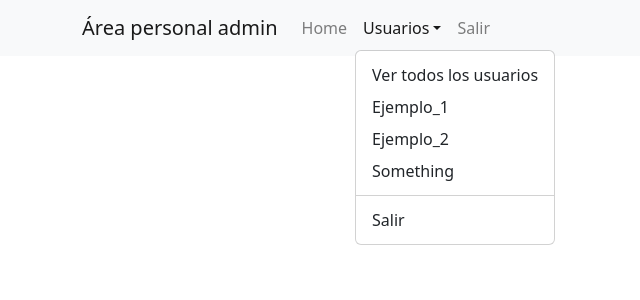
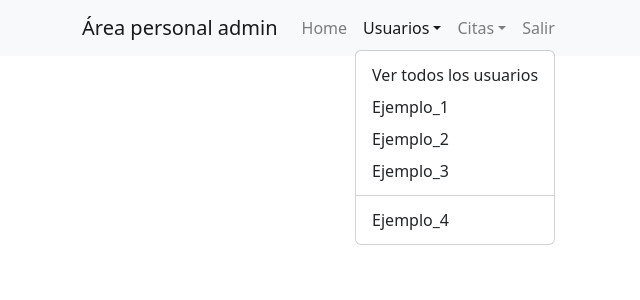
Before and after one commit to garciarodriguezprogrammer/Color_Tattoo_Frontend, a React (Vite) app: page /profileAdmin in a window 1280 px wide. Both pictures are taken after a click on the button "Usuarios". Shown: the top 300 px of the page, without its empty margins (0-640 px from the left). Built offline with nearby package versions, Linux system fonts and the light colour scheme.

Commit message:
Se ha mejorado el CSS de la vista MyAppointments desde el perfil de usuarios para que la posición de las tarjetas se adapten al tamaño del la pantalla

```diff
--- a/src/Components/NavBar/adminNavBar.jsx
+++ b/src/Components/NavBar/adminNavBar.jsx
@@ -20,12 +20,16 @@ export const AdminNavBar = () => {
               <NavDropdown.Item href="#action/3.2">
                 Ejemplo_2
               </NavDropdown.Item>
-              <NavDropdown.Item href="#action/3.3">Something</NavDropdown.Item>
+              <NavDropdown.Item href="#action/3.3">Ejemplo_3</NavDropdown.Item>
               <NavDropdown.Divider />
-              <NavDropdown.Item href="home">
-                Salir
+              <NavDropdown.Item href="#home">
+                Ejemplo_4
               </NavDropdown.Item>
             </NavDropdown>
+            <NavDropdown title="Citas" id="basic-nav-dropdown">
+              <NavDropdown.Item href="#users">Ver todas las citas</NavDropdown.Item>
+            </NavDropdown>
+
             <Nav.Link href="salir">Salir</Nav.Link>
           </Nav>
         </Navbar.Collapse>
--- a/src/pages/MyAppiontments/MyAppointments.css
+++ b/src/pages/MyAppiontments/MyAppointments.css
@@ -0,0 +1,7 @@
+.citasContainer{
+    display: flex;
+    justify-content: center;
+    flex-direction: row;
+    width: 100%;
+    flex-wrap: wrap;
+}
--- a/src/pages/MyAppiontments/MyAppointments.jsx
+++ b/src/pages/MyAppiontments/MyAppointments.jsx
@@ -2,6 +2,7 @@ import { useEffect, useState } from "react"
 import { myAppointmentsCall } from "../../services/apiCalls"
 import { AppointmentsCard } from "../../Components/AppointmentsCards/AppointmentsCards"
 import { NavBar } from "../../Components/NavBar/NavBar"
+import "./MyAppointments.css"
 
 export const GetMyAppointments = () => {
 
@@ -25,7 +26,7 @@ export const GetMyAppointments = () => {
     return (
         <>
         <NavBar/>
-        <div>
+        <div className="citasContainer">
         <h2>Mis citas</h2>
         {appointments.length > 0 ? (
             appointments.map((appointment) => (
```
